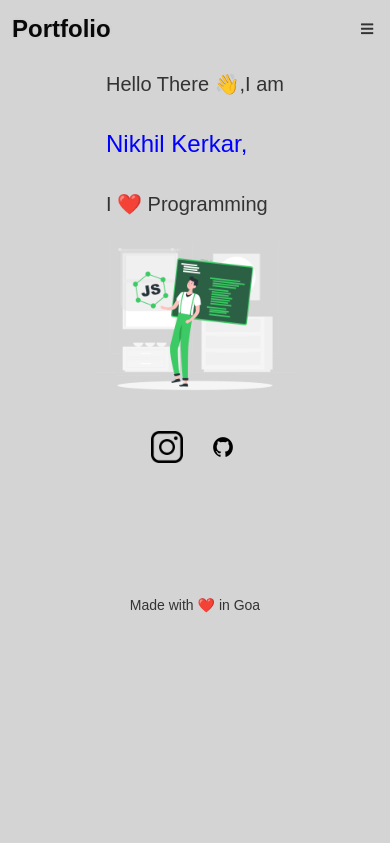
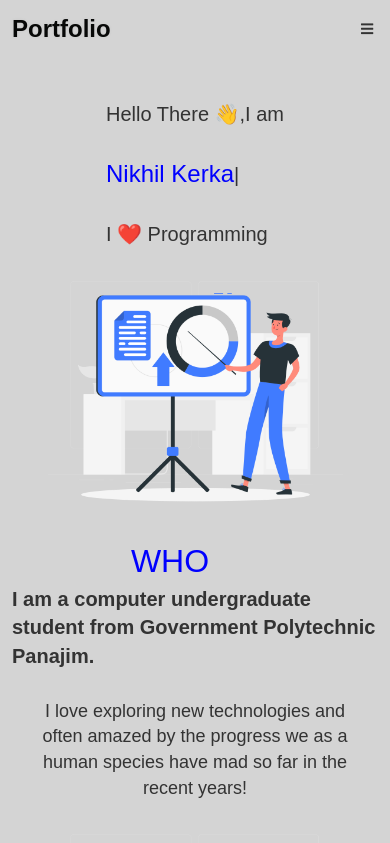
Before and after one commit to Execlandry/Portfolio, a React (Create React App) app: page / in a window 390 px wide. Shown: the top 843 px of the page. Built offline with nearby package versions, Linux system fonts and the light colour scheme.

Commit message:
Added and removed icons along with some styles

```diff
--- a/src/Components/body/about/About.js
+++ b/src/Components/body/about/About.js
@@ -1,6 +1,9 @@
 import React from 'react';
 import './about.css';
 import code from '../../../assets/code.png';
+import codes from '../../../assets/codes.png';
+import ReactRoundedImage from "react-rounded-image";
+
 // import profile from '../../../assets/profile.jpeg';
 import SocialContact from '../../common/social-contact/SocialContact';
 import { useEffect, useRef } from "react";
@@ -9,12 +12,20 @@ import { init } from 'ityped'
 
 
 function About() {
+    const textRef1 = useRef();
     const textRef = useRef();
 
     useEffect(() => {
         init(textRef.current, {
+            showCursor: true,
+            strings: ["Nikhil Kerkar,"],
+        })
+    }, []);
+
+    useEffect(() => {
+        init(textRef1.current, {
             showCursor: false,
-            strings: ["Nikhil Kerkar,"],
+            strings: ["WHO AM I?"],
         })
     }, []);
 
@@ -22,18 +33,53 @@ function About() {
         <div className="about">
             <div className="about-top">
 
+
                 <div className="about-info">
                     Hello There 👋,I am <br /><br />
                     <span className="info-name" ref={textRef}></span>
                     <br /><br />
-        I ❤️ Programming
-        </div>
+                    I ❤️ Programming
+                </div>
+
 
                 <div className="about-photo">
+                    <img src={codes} className="about-picture" alt="Person holding JS" />
+
+                </div>
+
+            </div>
+
+            {/* bottom of the page */}
+
+            <div className="about-bottom">
+
+                <div className="about-photo1">
                     <img src={code} className="about-picture" alt="Person holding JS" />
 
                 </div>
 
+                <div className="about-info">
+                    <div className="movable">
+
+
+                        <div className="info">
+                            <span className="info-name1" ref={textRef1}></span>
+                            <br />
+                        </div>
+
+                        <p>
+                            <strong id="int"> I am a computer undergraduate student from Government Polytechnic Panajim.</strong>
+                            <br /><br />
+                            <p className="small">
+
+                                I love exploring
+                                new technologies and often amazed by the progress we as
+                                a human species have mad
+                                so far in the recent years!
+                        </p>
+                        </p>
+                    </div>
+                </div>
             </div>
             <SocialContact />
 
--- a/src/Components/body/about/about.css
+++ b/src/Components/body/about/about.css
@@ -20,39 +20,73 @@
     color: blue;
     font-size: 32px;
 }
+.info-name1{
+    color: blue;
+    font-size: 32px;
+}
+.about-bottom{
+    display: flex;
+    justify-content: space-around;
+}
+.about-picture1{
+    height: 400px;
+}
 
+.info{
+    text-align: center;
+    margin-right: 5rem;
+}
+.small{
+    font-size: 18px;
+    text-align: center;
+    margin-left: 2rem;
+    margin-right: 10rem;
+}
 
-/* .about-img{
-    height: 40rem;
-    width: 90%;
+.movable{
+    padding-top: 5rem;
+}
+#int{
     text-align: center;
-    padding: 1rem 0;
 }
-    .about-pro{
-        clip-path: circle();
-        width: 100%;
-         height: 15em;
-        width: 15em;
-        border-radius: 50em;
-        border: 2px solid black;
-        border-color: aqua;
-
-    } */
 
 @media only screen and (max-width:720px){
+    .about-bottom{
+        flex-direction: column-reverse;
+        justify-content: space-around;
+        align-items: center;
+    }
     .about-top{
         flex-direction: column;
-        justify-content: center;
+        justify-content: space-between;
         align-items: center;
+
     }
     .about-picture{
-        height: 200px;
+        height: 295px;
     }
     .about-info{
+        margin-top: 1.5em;
         font-size: 20px;
     }
     .info-name{
         font-size: 24px;
 
     }
+    .info{
+        text-align: center;
+    }
+    .small{
+        font-size: 18px;
+        text-align: center;
+        margin-left: 2rem;
+        margin-right: 2rem;
+    }
+    .movable{
+        padding: none;
+    }
+    .about-photo{
+        height: 210px;
+    }
+
 }
--- a/src/Components/body/project/ProjectCards.js
+++ b/src/Components/body/project/ProjectCards.js
@@ -3,10 +3,7 @@ import './project-card.css';
 import ReactRoundedImage from "react-rounded-image";
 
 function ProjectCards({ project }) {
-    const handleLink = () => {
-        window.open(project.github);
 
-    }
     return (
         <div className="project-card">
 
@@ -19,7 +16,7 @@ function ProjectCards({ project }) {
 
                         <a  href={project.github} target="_blank" rel="noreferrer" className="project-link">
 
-                            <div className="link-button" onClick={handleLink} >
+                            <div className="link-button" >
                                 <i class="github icon"></i>Github
                             </div>
                         </a>
--- a/src/Components/common/social-contact/SocialContact.js
+++ b/src/Components/common/social-contact/SocialContact.js
@@ -3,10 +3,10 @@ import './social-contact.css'
 import { SocialData } from '../../data/Social'
 function SocialContact() {
     const data = SocialData;
-    const handleLink = () => {
-        window.open(data.item.link);
+    // const handleLink = () => {
+    //     window.open(data.item.link);
 
-    }
+    // }
     return (
 
         <div className="social-contact">
@@ -14,7 +14,7 @@ function SocialContact() {
                 return (
                     <a href={item.link} target="_blank" rel="noreferrer">
                         <div className="social-icon-div">
-                            <img src={item.icon} onClick={handleLink} alt="social media icons" className="social-icon" />
+                            <img src={item.icon}  alt="social media icons" className="social-icon" />
                         </div>
                     </a>
                 )
```
Also changed, not shown: src/assets/codes.png (added), src/assets/github.png.
